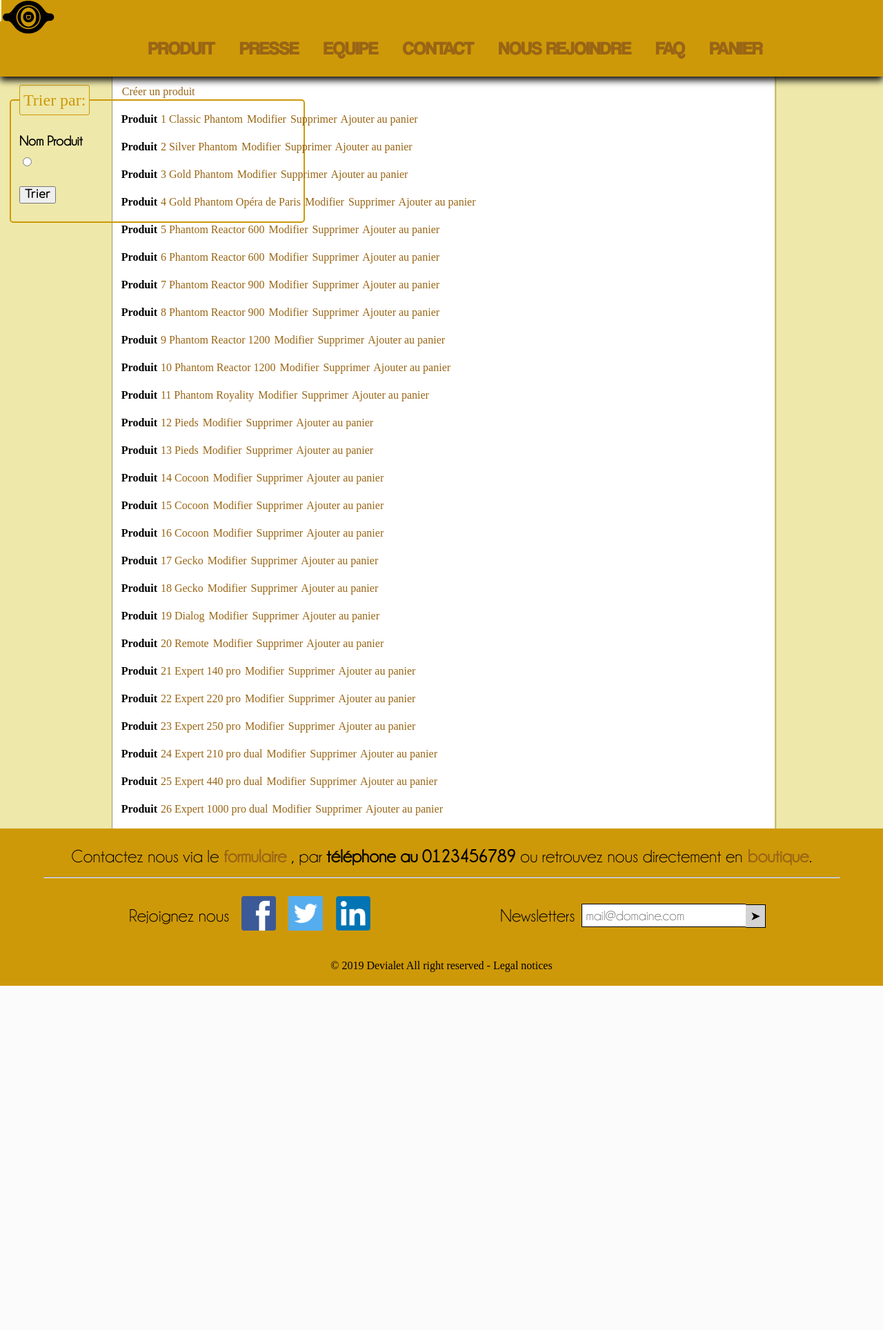
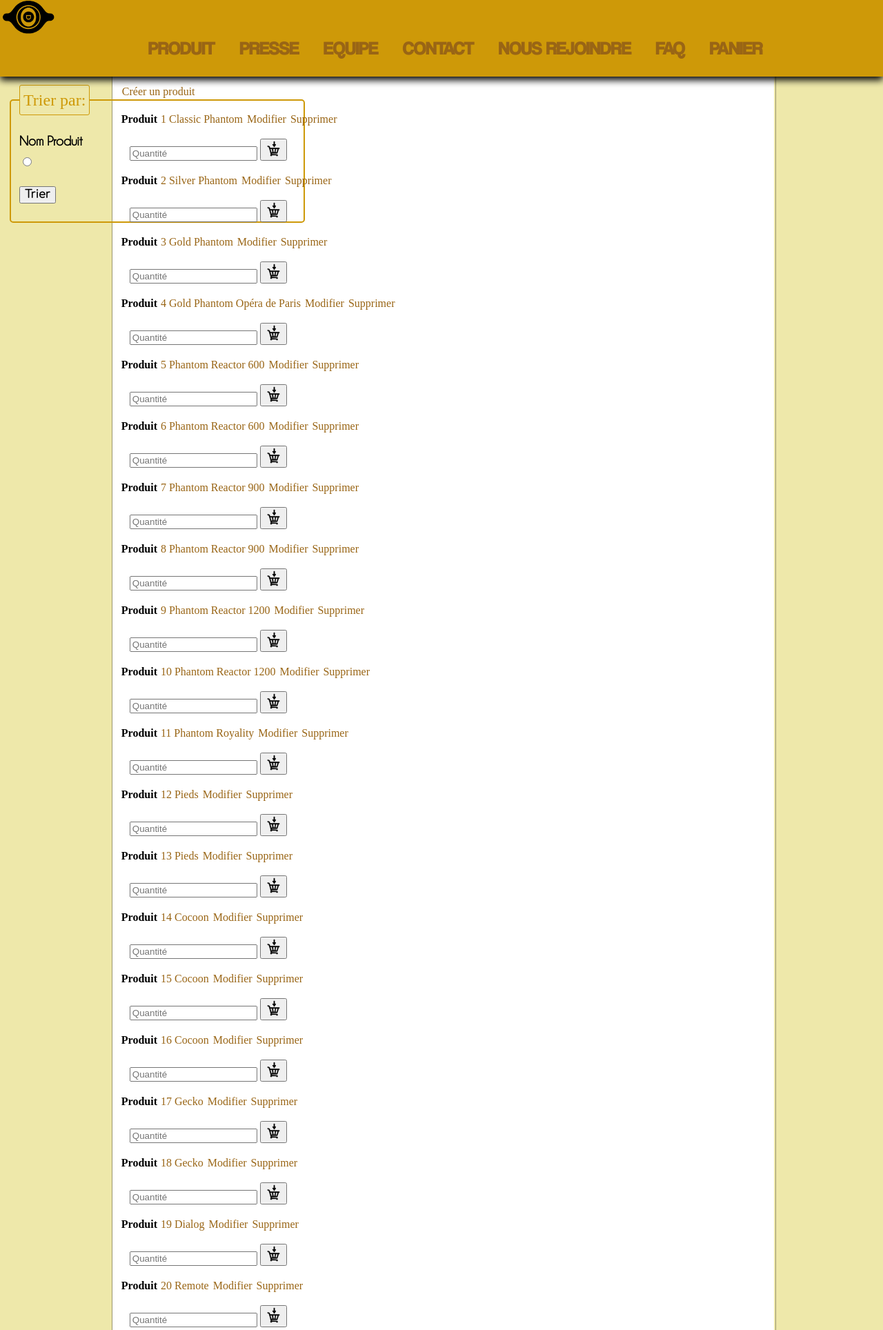
Before and after one commit to pierre-gazaix/projetPHP, a PHP site: page / in a window 1280 px wide. Shown: the top 1928 px of the page at 69% size. Before the commit the page ends 1429 px from the top, so only its background shows below. Run offline with PHP 8.4, Linux system fonts and the light colour scheme; data that the repository does not hold is empty.

Commit message:
Du beau travail

```diff
--- a/controller/ControllerPanier.php
+++ b/controller/ControllerPanier.php
@@ -9,7 +9,7 @@ class ControllerPanier{
             $panier[$_POST['idProduit']] = $_POST['quantite'];
         }
         setcookie("panier", serialize($panier),time()+900);
-        header('Location: ./index.php?controller=Panier&action=read');
+        header('Location: ./index.php?controller=panier&action=read');
         exit();
     }
     public static function read(){
--- a/controller/routeur.php
+++ b/controller/routeur.php
@@ -1,6 +1,7 @@
 <?php
 require_once (File::build_path(array('controller','ControllerCategorie.php')));
 require_once (File::build_path(array('controller','ControllerProduit.php')));
+require_once (File::build_path(array('controller','ControllerPanier.php')));
 
     if (isset($_GET['controller'])){
         $controller = $_GET['controller'];
--- a/insert.sql
+++ b/insert.sql
@@ -1,3 +1,6 @@
+DROP TABLE `rGztzErq-Categories`;
+DROP TABLE `rGztzErq-Produits`;
+
 CREATE TABLE `rGztzErq-Categories` (
   `idCategorie` int(11) NOT NULL,
   `nomCategorie` varchar(50) NOT NULL
--- a/view/Style.css
+++ b/view/Style.css
@@ -450,7 +450,7 @@ img[src="./view/Images/JPEG/LogoN.png"]:hover{
 	transform: rotate(6210deg);
 }
 img[src="./view/Images/JPEG/atc.png"]{
-	width: 35px;
+	width: 23px;
 }
 img[src="./view/Images/JPEG/del.png"]{
 	width: 25px;
@@ -476,10 +476,6 @@ a:visited {
 a:focus {
 	border-bottom: 1px solid;
 	background: #BAE498;
-}
-
-a:hover {
-	background: #fefdc1;
 }
 
 a:active {
--- a/view/produit/list.php
+++ b/view/produit/list.php
@@ -17,10 +17,16 @@ foreach ($tab_p as $p){
         .> Modifier</a>"
 
         ."<a href=?action=delete&controller=produit&idp=$idp_url
-        .> Supprimer</a>"
+        .> Supprimer</a>"?>
 
-        ."<a href=?action=read&controller=panier
-        .> Ajouter au panier</a>"
+    <form method="post" action="?action=add&controller=panier">
+        <input class="form-control" type=" " placeholder="Quantité" min ="1"
+               max"<?php echo $p->get('quantite');?>" step="1" name="quantite" id="quantite_id value="" required />
+        <input type="hidden" name="idProduit" id=""idProduit" value="<?php echo $p->get('idProduit');?>" />
+        <button class ="btn btn-info my-4 btn-block orange accent-4" type="submit">
+            <img src="./view/Images/JPEG/atc.png" alt="atc">
+        </button>
+    </form>
+        <?php "</p>";
 
-        ."</p>";
 }
```
Also changed, not shown: view/panier/detail.php (+8 -0 lines), view/Images/JPEG/atc.png (added), view/Images/JPEG/del.png (added), view/Images/JPEG/rouage.png (added).
